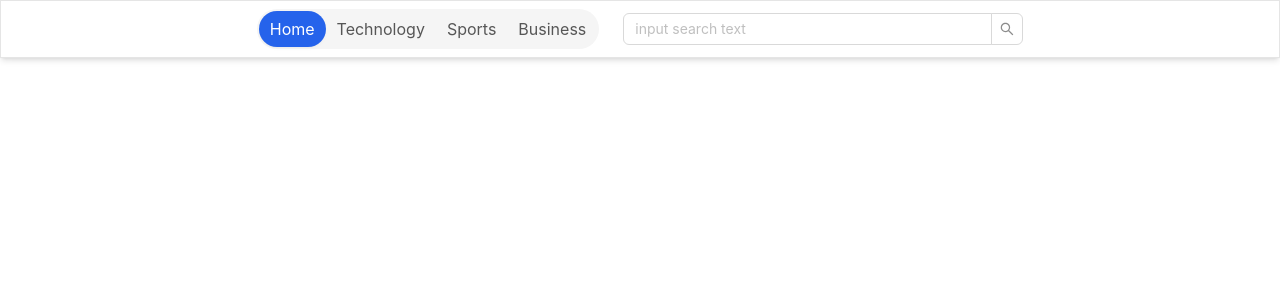
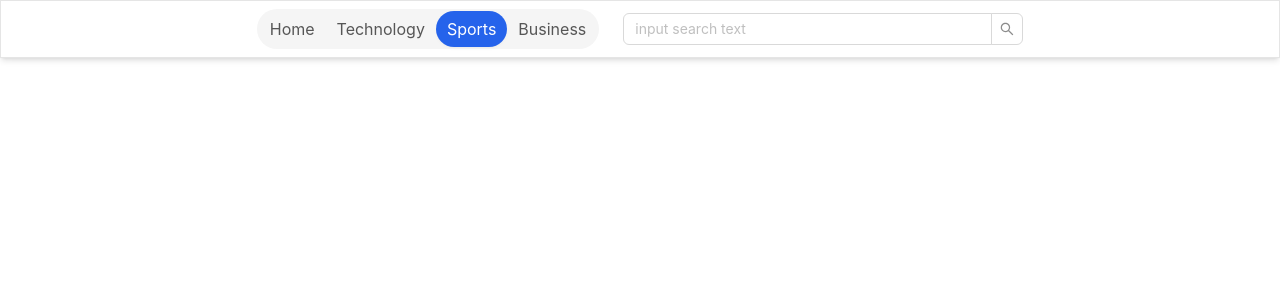
Before and after one commit to Aditya-Karki03/Newsroom, a React (Vite) app: page /sports in a window 1280 px wide. Shown: the top 300 px of the page. Built offline with nearby package versions, Linux system fonts and the light colour scheme; no server answers.

Commit message:
Fix: The Segemented Component was pointing to first element but the uri points to different when refreshed

```diff
--- a/src/components/Navbar.tsx
+++ b/src/components/Navbar.tsx
@@ -1,10 +1,11 @@
 import { Input, Flex, Segmented } from "antd";
-import { useNavigate } from "react-router";
+import { useLocation, useNavigate } from "react-router";
 
 const { Search } = Input;
 
 const Navbar = () => {
   const navigate = useNavigate();
+  const location = useLocation();
   const newsOptions = [
     {
       label: "Home",
@@ -36,6 +37,7 @@ const Navbar = () => {
           options={newsOptions}
           size="large"
           shape="round"
+          value={location.pathname}
           onChange={(value) => navigate(value)}
         />
       </Flex>
```
